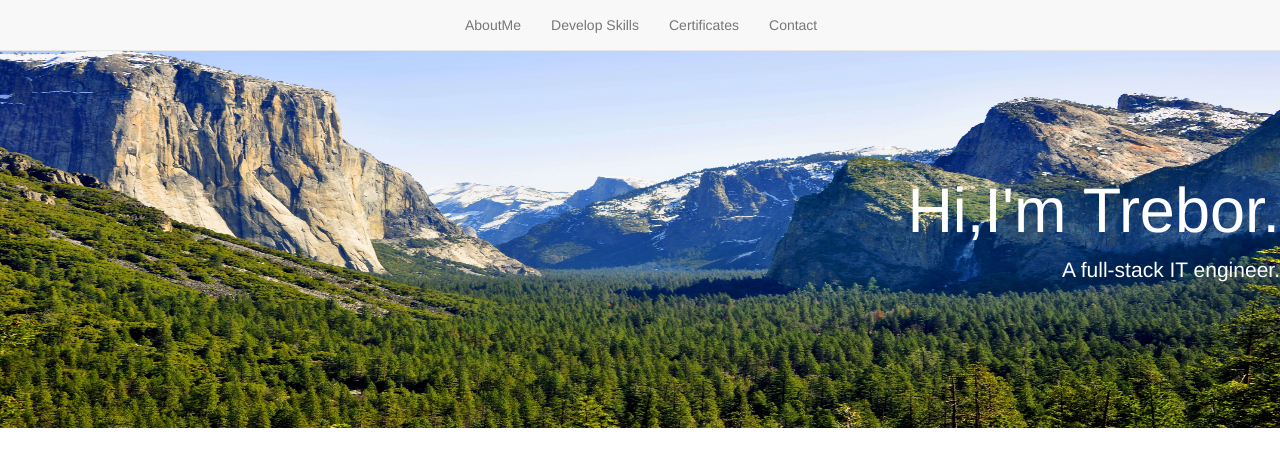
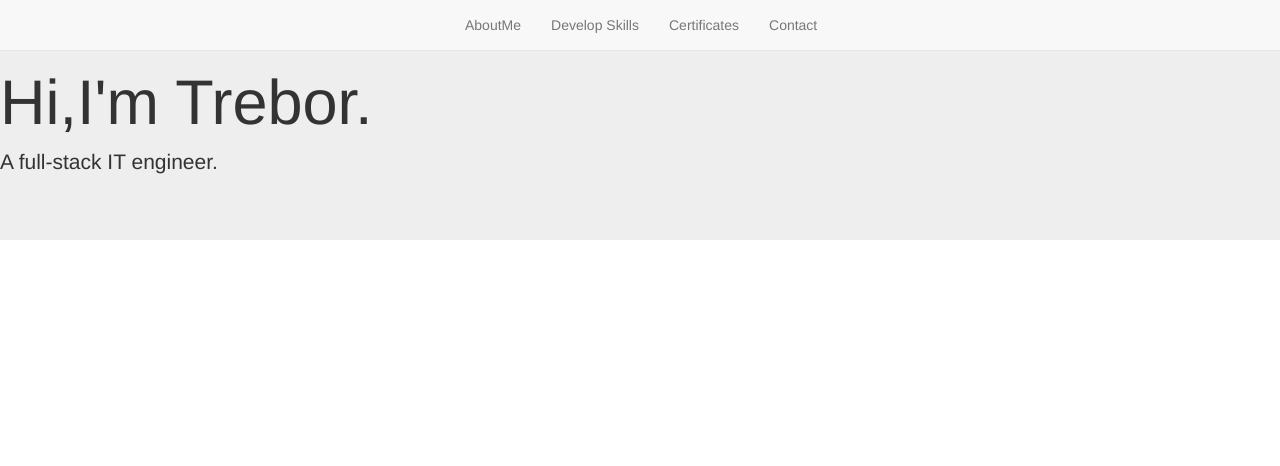
Before and after one commit to trebor1412/trebor1412.github.io, a plain HTML site: page index.html in a window 1280 px wide. Drawn offline with nearby package versions, Linux system fonts and the light colour scheme.

Commit message:
Change css reference

```diff
--- a/index.html
+++ b/index.html
@@ -5,10 +5,12 @@
     <title>Trebor's Github Page</title>
     <meta name="viewport" content="width=device-width, initial-scale=1">
     <link rel="stylesheet" href="http://maxcdn.bootstrapcdn.com/bootstrap/3.3.6/css/bootstrap.min.css">
+    <link rel="stylesheet" href="/css/index.css"  />
     <script src="https://ajax.googleapis.com/ajax/libs/jquery/1.12.0/jquery.min.js"></script>
     <script src="http://maxcdn.bootstrapcdn.com/bootstrap/3.3.6/js/bootstrap.min.js"></script>
+
     <style type="text/css">
-    .jumbotron {
+    /*.jumbotron {
         margin-top: 2em;
         background-image: url(images/elcapitan.jpg);
         background-size: 100% 100%;
@@ -19,7 +21,7 @@
     .jumbotron h1,.jumbotron p {
         color: #ffffff;
         text-align: right;
-    }
+    }*/
 
     </style>
 </head>
```
